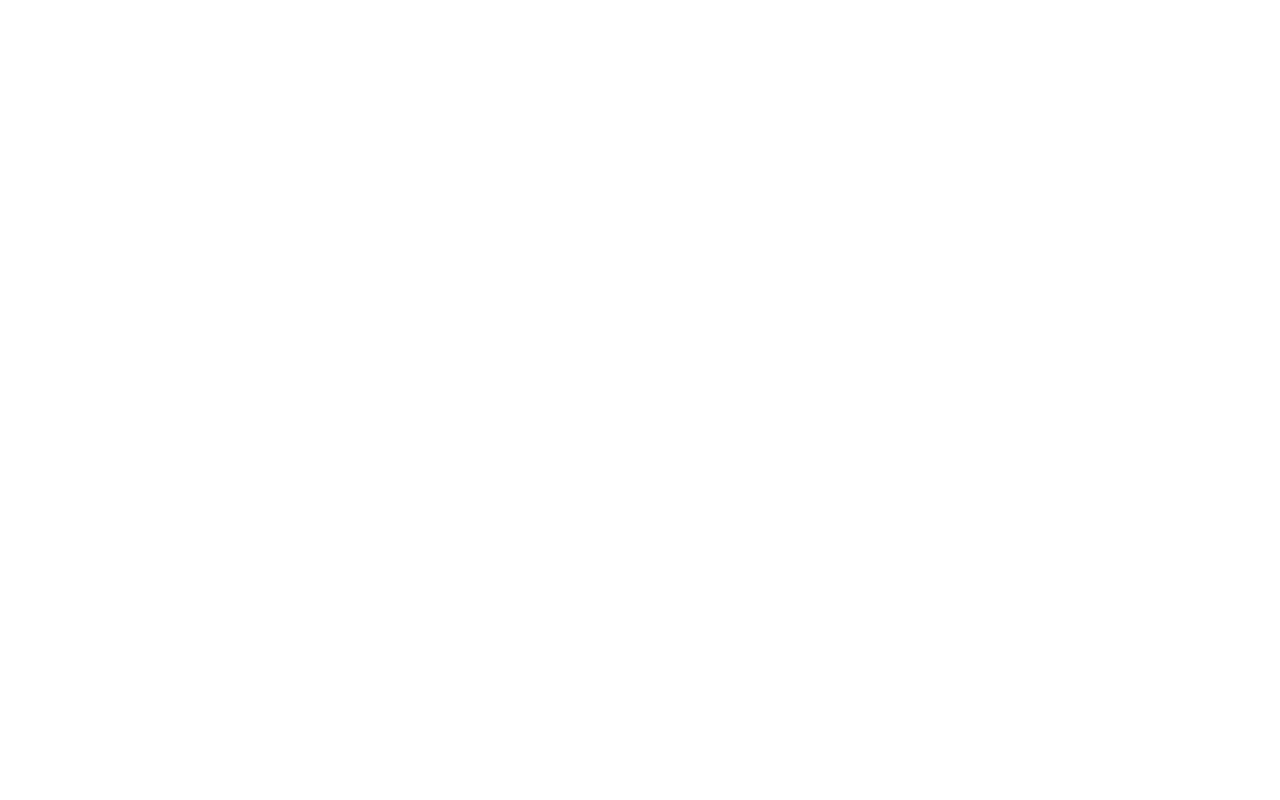
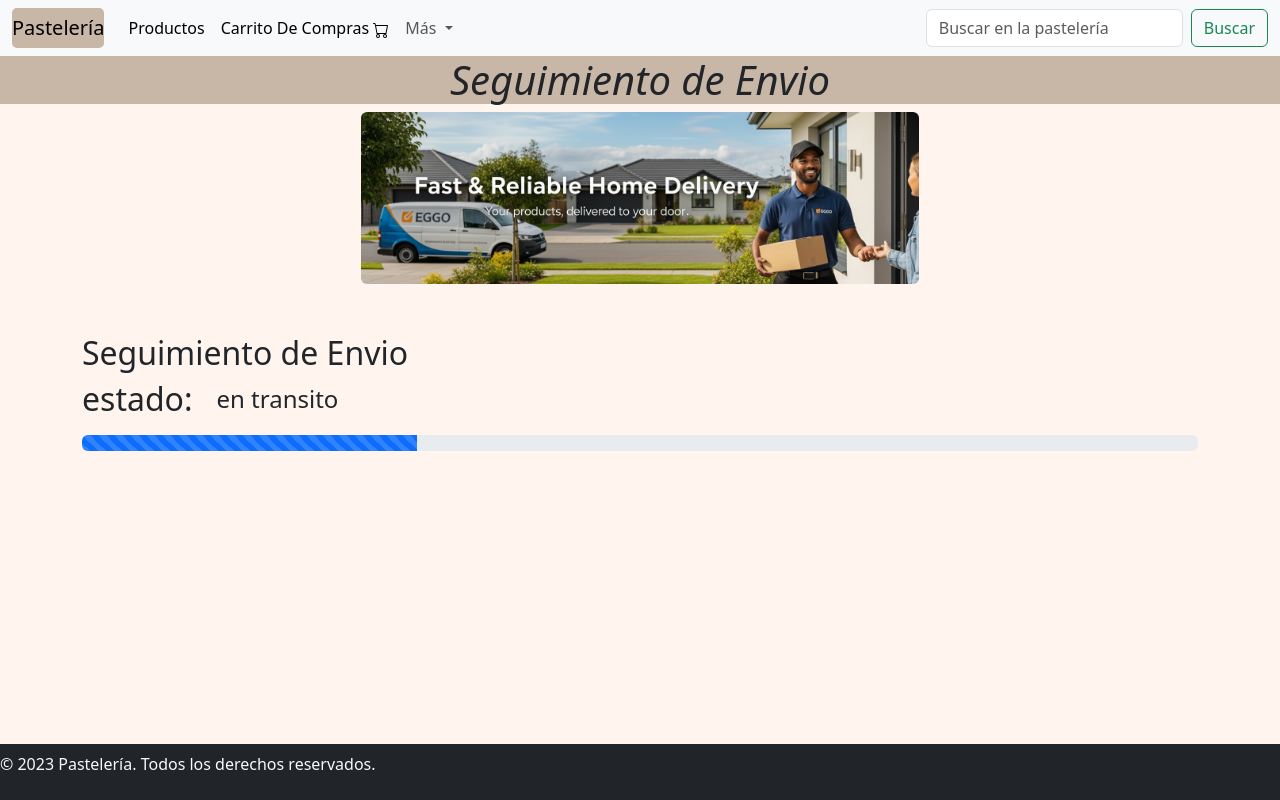
Before and after one commit to YerkoNavarro/Pagina_web_Pasteleria, a plain HTML site: page seguimiento_de_envio.html in a window 1280 px wide. Drawn offline with nearby package versions, Linux system fonts and the light colour scheme.

Commit message:
agrega estado de envio

```diff
--- a/seguimiento_de_envio.html
+++ b/seguimiento_de_envio.html
@@ -4,10 +4,98 @@
     <meta charset="UTF-8">
     <meta name="viewport" content="width=device-width, initial-scale=1.0">
     <title>Document</title>
+    <link href="https://cdn.jsdelivr.net/npm/bootstrap@5.3.8/dist/css/bootstrap.min.css" rel="stylesheet" integrity="sha384-sRIl4kxILFvY47J16cr9ZwB07vP4J8+LH7qKQnuqkuIAvNWLzeN8tE5YBujZqJLB" crossorigin="anonymous">
+    <link rel="stylesheet" href="styles_productos.css">
 </head>
 <body>
 
+    <nav class="navbar navbar-expand-lg bg-body-tertiary">
+        <div class="container-fluid">
+            <a class="navbar-brand color_texto_pasteleria" href="#">Pastelería</a>
+            <button class="navbar-toggler" type="button" data-bs-toggle="collapse" data-bs-target="#navbarSupportedContent" aria-controls="navbarSupportedContent" aria-expanded="false" aria-label="Toggle navigation">
+                <span class="navbar-toggler-icon"></span>
+            </button>
+            <div class="collapse navbar-collapse" id="navbarSupportedContent">
+                <ul class="navbar-nav me-auto mb-2 mb-lg-0">
+                    <li class="nav-item">
+                        <a class="nav-link active" aria-current="page" href="productos.html">Productos</a>
+                    </li>
+                    <li class="nav-item">
+                        <a class="nav-link active" aria-current="page" href="carro.html">Carrito De Compras
+                        <svg xmlns="http://www.w3.org/2000/svg" width="16" height="16" fill="currentColor" class="bi bi-cart" viewBox="0 0 16 16" style="--darkreader-inline-fill: currentColor;" data-darkreader-inline-fill="">
+                          <path d="M0 1.5A.5.5 0 0 1 .5 1H2a.5.5 0 0 1 .485.379L2.89 3H14.5a.5.5 0 0 1 .491.592l-1.5 8A.5.5 0 0 1 13 12H4a.5.5 0 0 1-.491-.408L2.01 3.607 1.61 2H.5a.5.5 0 0 1-.5-.5M3.102 4l1.313 7h8.17l1.313-7zM5 12a2 2 0 1 0 0 4 2 2 0 0 0 0-4m7 0a2 2 0 1 0 0 4 2 2 0 0 0 0-4m-7 1a1 1 0 1 1 0 2 1 1 0 0 1 0-2m7 0a1 1 0 1 1 0 2 1 1 0 0 1 0-2"></path>
+                        </svg>
 
+                        </a>
+
+                    </li>
+                    <li class="nav-item dropdown">
+                        <a class="nav-link dropdown-toggle" href="#" role="button" data-bs-toggle="dropdown" aria-expanded="false">
+                            Más
+                        </a>
+                        <ul class="dropdown-menu">
+                            <li><a class="dropdown-item" href="#">Action</a></li>
+                            <li><a class="dropdown-item" href="#">Another action</a></li>
+                            <li><hr class="dropdown-divider"></li>
+                            <li><a class="dropdown-item" href="info_adicional.html">Acerca de nosotros</a></li>
+                        </ul>
+                    </li>
+
+                </ul>
+                <form class="d-flex" role="search">
+                    <input class="form-control me-2" type="search" placeholder="Buscar en la pastelería" aria-label="Buscar"/>
+                    <button class="btn btn-outline-success" type="submit">Buscar</button>
+                </form>
+            </div>
+        </div>
+    </nav>
+    <h1 class="titulo ">Seguimiento de Envio</h1>
+
+     <div class="container  ">
+        <div class="text-center">
+            <img src="assets\img\Gemini_Generated_Image_bopzpbopzpbopzpb.png" class="rounded w-50" alt="">
+        </div>
+
+    </div>
+
+    <div class="area_estado_envio container  " style="margin-top: 50px; "1>
+
+        <h2>Seguimiento de Envio</h2>
+        <div class="row align-items-center">
+            <div class="col-auto">
+                <h2  class="mb-0">estado:</h2>
+            </div>
+            <div class="col-auto">
+                <h4 id="estadoEnvio" class="mb-0">Cargando estado...</h4>
+            </div>
+        </div>
+
+
+        <div class="progress mt-3" role="progressbar" aria-label="Animated striped example" aria-valuenow="30" aria-valuemin="0" aria-valuemax="100">
+            <div class="progress-bar progress-bar-striped progress-bar-animated" style="width: 30%"></div>
+        </div>
+
+
+    </div>
+
+    <script>
+    //esta funcion actualiza el progreso de envio, recibe un string como parametro y lo aplica al estado
+
+
+    function actualizarEstadoEnvio(estado) {
+        document.getElementById("estadoEnvio").textContent = estado;
+
+    }
+    actualizarEstadoEnvio("en transito");
+    </script>
+
+
+
+    <footer class="fixed-bottom bg-dark text-light text-left py-2">
+        <p>&copy; 2023 Pastelería. Todos los derechos reservados.</p>
+    </footer>
+
+    <script src="https://cdn.jsdelivr.net/npm/bootstrap@5.3.8/dist/js/bootstrap.bundle.min.js" integrity="sha384-FKyoEForCGlyvwx9Hj09JcYn3nv7wiPVlz7YYwJrWVcXK/BmnVDxM+D2scQbITxI" crossorigin="anonymous"></script>
 
 
 </body>
```
